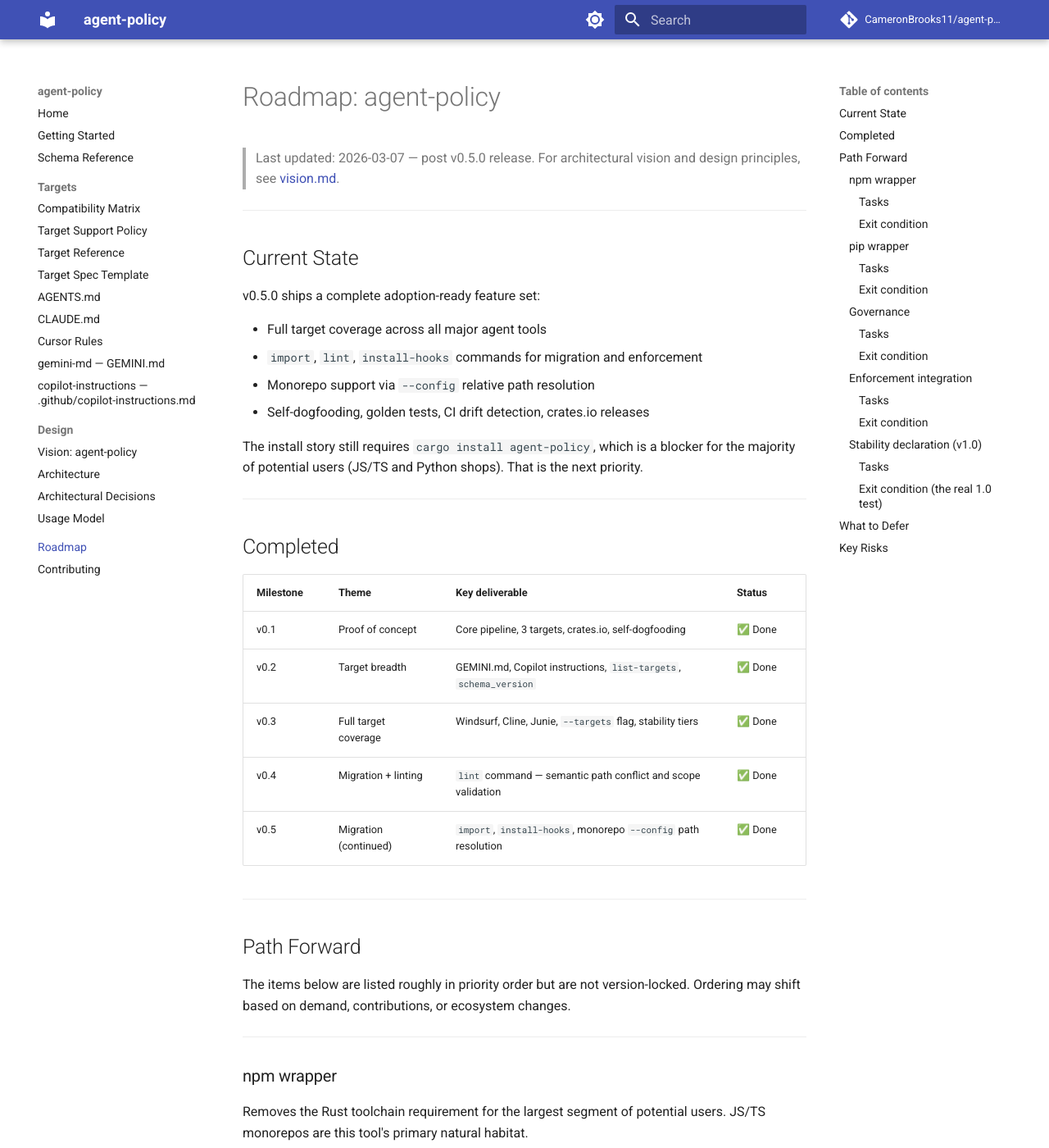
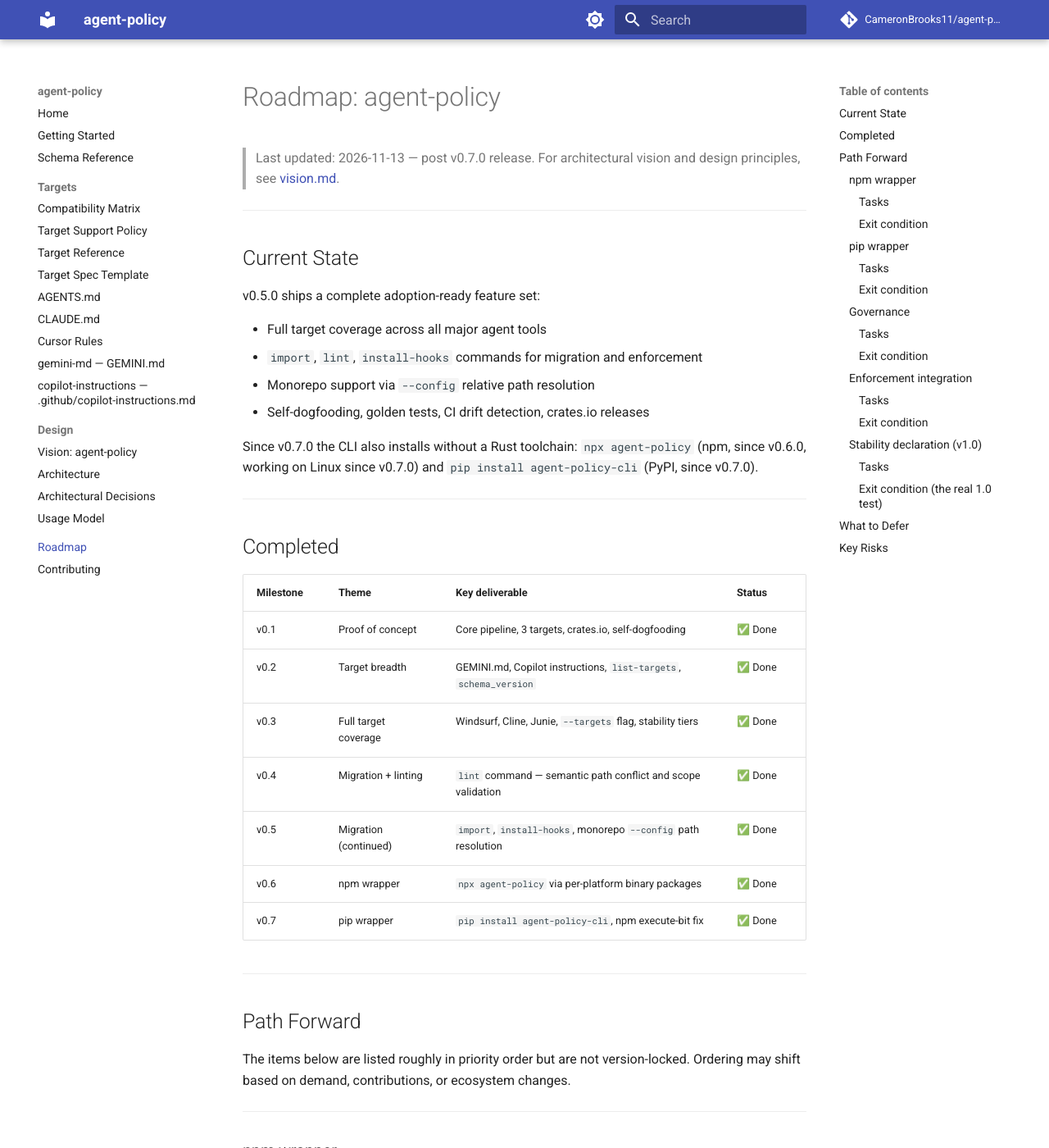
Before and after one commit to CameronBrooks11/agent-policy, an MkDocs documentation site: the page built from docs/roadmap.md, in a window 1280 px wide and 1400 px high. Shown: the whole window at 82% size. Built offline with MkDocs 1.6.1 and Material for MkDocs 9.7.7, drawn with Linux system fonts in a browser that asks for light colours; comment, search, counter and statistics services are not loaded; some of the changed text lies outside the part shown.

```diff
--- a/docs/roadmap.md
+++ b/docs/roadmap.md
@@ -1,6 +1,6 @@
 # Roadmap: agent-policy
 
-> Last updated: 2026-03-07 — post v0.5.0 release.
+> Last updated: 2026-11-13 — post v0.7.0 release.
 > For architectural vision and design principles, see [vision.md](vision.md).
 
 ---
@@ -14,7 +14,7 @@ v0.5.0 ships a complete adoption-ready feature set:
 - Monorepo support via `--config` relative path resolution
 - Self-dogfooding, golden tests, CI drift detection, crates.io releases
 
-The install story still requires `cargo install agent-policy`, which is a blocker for the majority of potential users (JS/TS and Python shops). That is the next priority.
+Since v0.7.0 the CLI also installs without a Rust toolchain: `npx agent-policy` (npm, since v0.6.0, working on Linux since v0.7.0) and `pip install agent-policy-cli` (PyPI, since v0.7.0).
 
 ---
 
@@ -27,6 +27,8 @@ The install story still requires `cargo install agent-policy`, which is a blocke
 | v0.3      | Full target coverage  | Windsurf, Cline, Junie, `--targets` flag, stability tiers              | ✅ Done |
 | v0.4      | Migration + linting   | `lint` command — semantic path conflict and scope validation            | ✅ Done |
 | v0.5      | Migration (continued) | `import`, `install-hooks`, monorepo `--config` path resolution         | ✅ Done |
+| v0.6      | npm wrapper           | `npx agent-policy` via per-platform binary packages                    | ✅ Done |
+| v0.7      | pip wrapper           | `pip install agent-policy-cli`, npm execute-bit fix                    | ✅ Done |
 
 ---
 
@@ -42,9 +44,9 @@ Removes the Rust toolchain requirement for the largest segment of potential user
 
 #### Tasks
 
-- [ ] Publish `agent-policy` to npm as a thin JS wrapper that downloads and runs the correct prebuilt binary from GitHub releases
-- [ ] Platform packages (`agent-policy-linux-x64`, `agent-policy-darwin-arm64`, `agent-policy-win32-x64`) using `optionalDependencies`
-- [ ] `npx agent-policy` works zero-install
+- [x] Publish `agent-policy` to npm as a thin JS wrapper that runs the prebuilt binary from the matching platform package
+- [x] Platform packages (`agent-policy-linux-x64`, `agent-policy-darwin-arm64`, `agent-policy-win32-x64`) using `optionalDependencies`
+- [x] `npx agent-policy` works zero-install (verified on Linux for v0.7.0)
 - [ ] npm publish step added to release workflow
 
 #### Exit condition
@@ -60,9 +62,9 @@ Covers Python-first teams and CI environments where pip is the standard install
 
 #### Tasks
 
-- [ ] Publish `agent-policy-cli` to PyPI as a package that downloads and runs the correct prebuilt binary
-- [ ] `pip install agent-policy-cli` + `agent-policy generate` works with no Rust toolchain
-- [ ] pip publish step added to release workflow
+- [x] Publish `agent-policy-cli` to PyPI as platform wheels that install the prebuilt binary
+- [x] `pip install agent-policy-cli` + `agent-policy generate` works with no Rust toolchain (verified on Linux for v0.7.0)
+- [x] pip publish step added to release workflow
 
 #### Exit condition
 
```
Also changed, not shown: CHANGELOG.md (+6 -0 lines), 7 other files.
